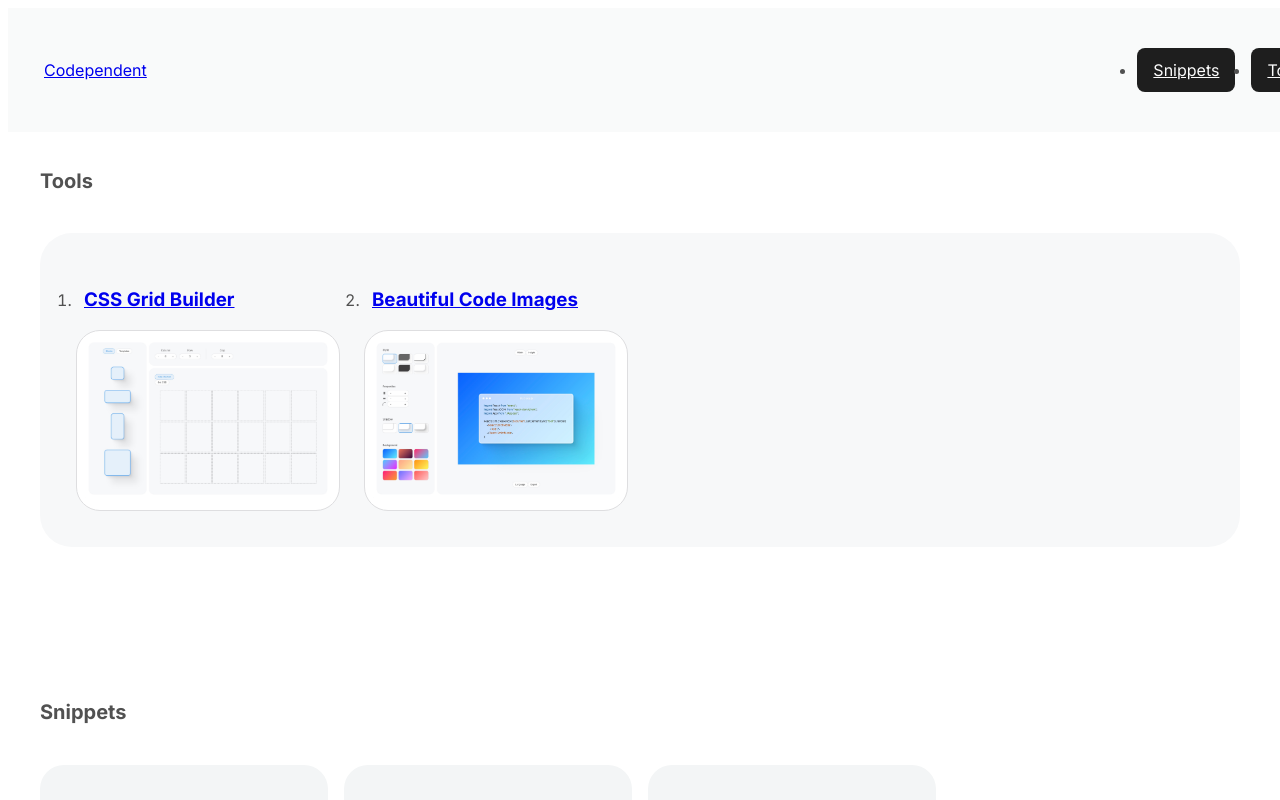
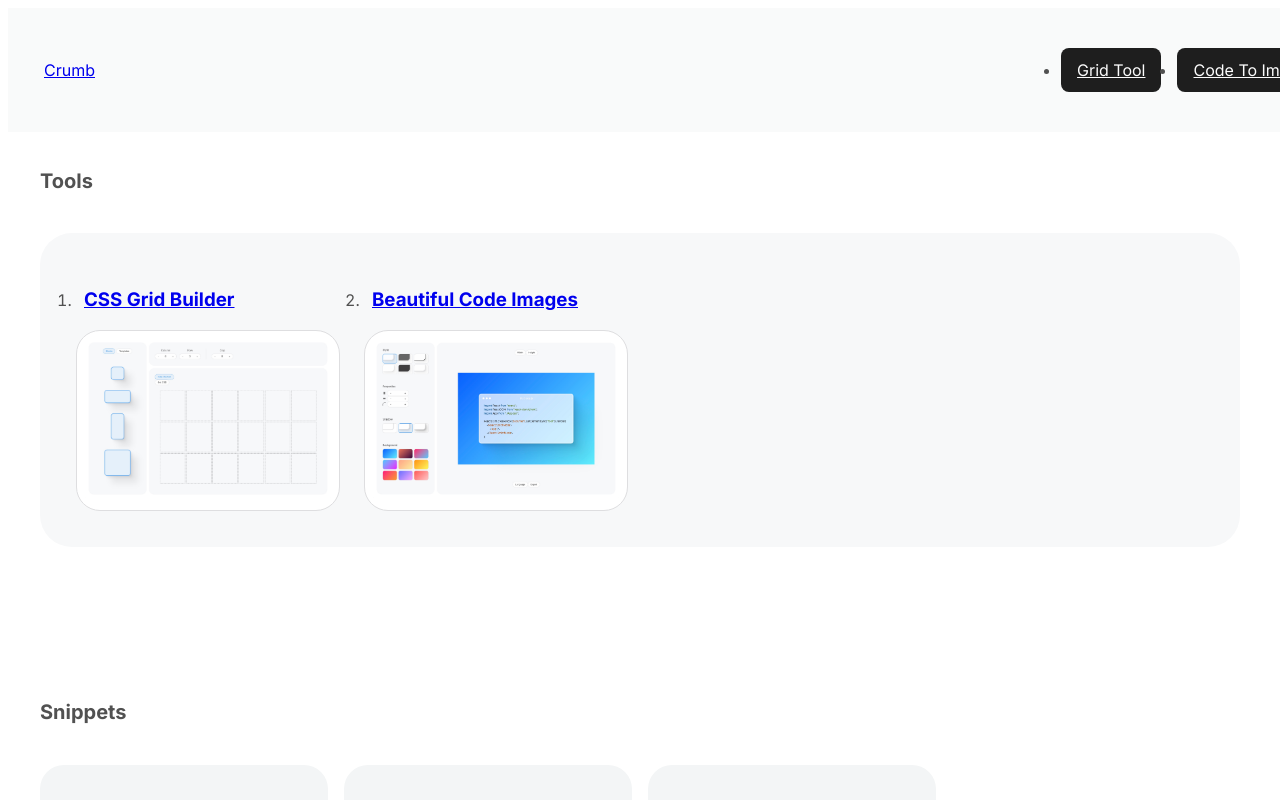
Before and after one commit to AustinChiatto/crumb, a React (Vite) app: page / in a window 1280 px wide. Shown: the top 800 px of the page. Built offline with nearby package versions, Linux system fonts and the light colour scheme.

Commit message:
changed name to match domain

```diff
--- a/index.html
+++ b/index.html
@@ -6,7 +6,7 @@
             name="viewport"
             content="width=device-width, initial-scale=1.0"
         />
-        <title>codependency</title>
+        <title>Crumb</title>
         <link
             rel="preconnect"
             href="https://fonts.googleapis.com"
--- a/src/components/global/SiteHeader/SiteHeader.jsx
+++ b/src/components/global/SiteHeader/SiteHeader.jsx
@@ -5,14 +5,14 @@ export default function SiteHeader() {
     return (
         <header className={`${styles.SiteHeader}`}>
             <nav className={styles.SiteNav}>
-                <a href={`/home`}>Codependent</a>
+                <a href={`/home`}>Crumb</a>
                 <ul className={styles.InternalLinks}>
                     <li>
                         <a
                             className={styles.NavButton}
                             href={`/grid-tool`}
                         >
-                            Snippets
+                            Grid Tool
                         </a>
                     </li>
                     <li>
@@ -20,7 +20,7 @@ export default function SiteHeader() {
                             className={styles.NavButton}
                             href={`/code-to-img`}
                         >
-                            Tools
+                            Code To Image
                         </a>
                     </li>
                 </ul>
```
